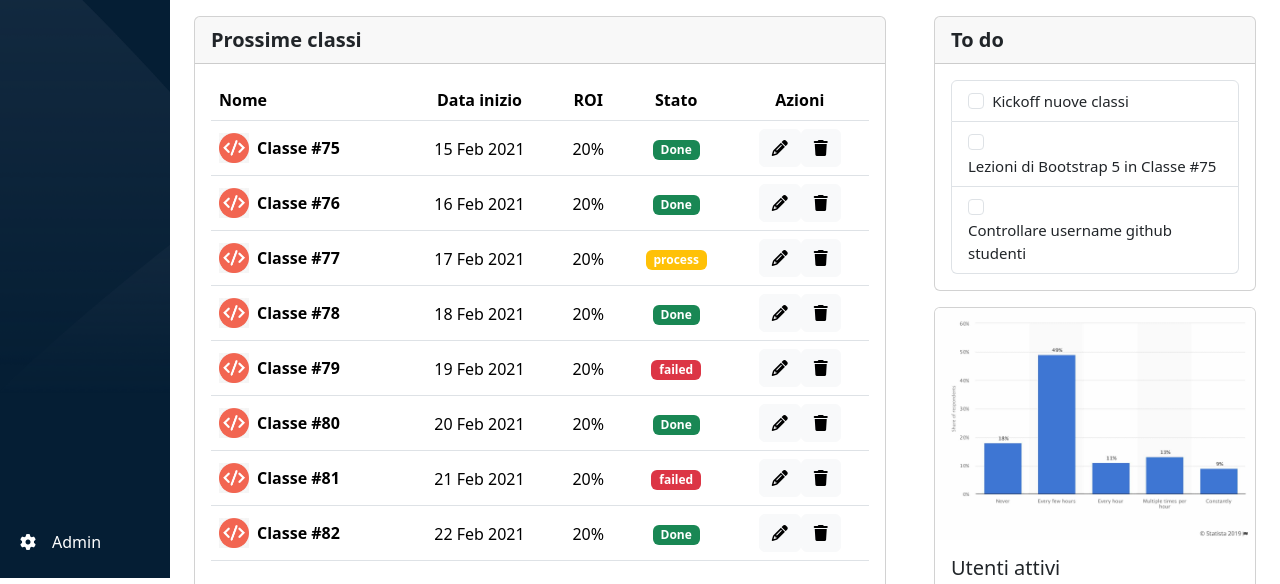
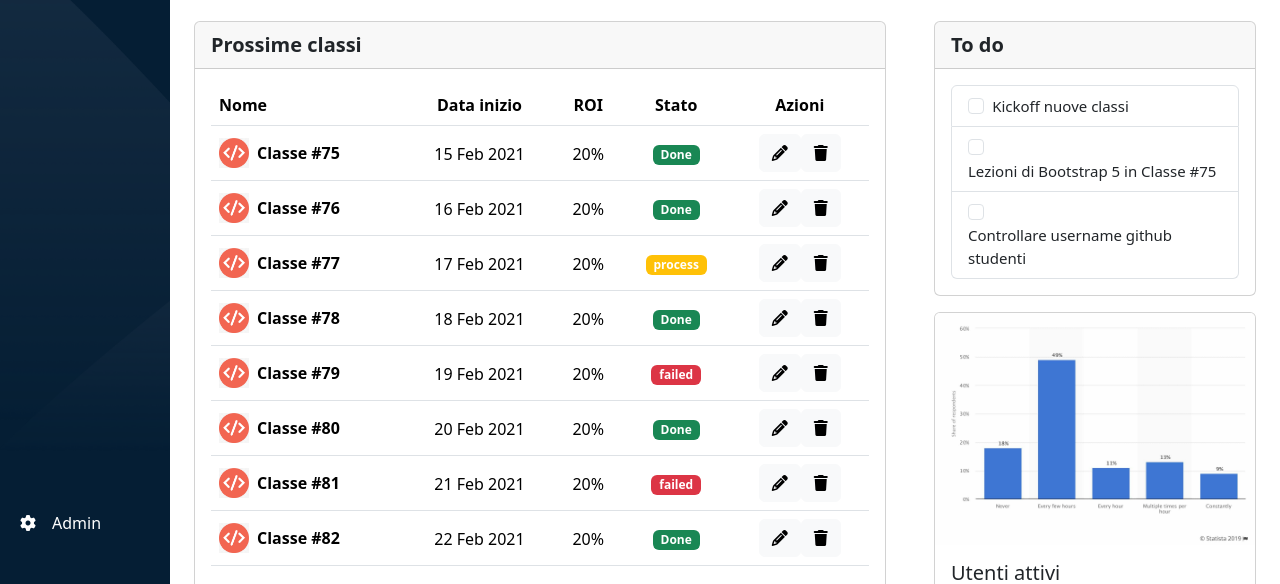
Before and after one commit to quintusdev/html-css-bootstrap-dashboard, a plain HTML site: page index.html in a window 1280 px wide. Shown: the part 216-800 px from the top of the page. Drawn offline with nearby package versions, Linux system fonts and the light colour scheme.

Commit message:
ES. COMPLETATO
tolta linea bianca sotto admin

```diff
--- a/css/style.css
+++ b/css/style.css
@@ -6,7 +6,7 @@
 
 .body {
     width: 100%;
-    height: 100vh;
+    height: 100%;
     background-color: lightgray;
     display: flex;
     flex-direction: column;
@@ -16,8 +16,8 @@
     width: 70px;
 }
 
-.mt-40 {
-    margin-top: 40px;
+.mt-45 {
+    margin-top: 45px;
 }
 
 .width-row{
@@ -26,7 +26,7 @@
     background-repeat: no-repeat;
     background-size: cover;
     width: 70px;
-    height: calc(100vh - 70px);
+    height: 100%;
     position: fixed;
 }
 
@@ -96,6 +96,11 @@
 
     .ul-sidebar li.p-2:hover {
         background-color: rgba(255, 255, 255, .25);
+    }
+
+    .admin {
+        height: 100px;
+        margin: 50px 0px;
     }
 
 /* FINE STYLE SIDEBAR */
--- a/index.html
+++ b/index.html
@@ -60,7 +60,7 @@
         <!-- MAIN -->
         <main>
             <div class="container-fluid">
-                <div class="row mt-40">
+                <div class="row mt-45">
                     <!-- INIZIO SIDEBAR -->
                     <div class="col-200">
                         <div class="row width-row d-flex justify-content-between flex-column">
@@ -71,7 +71,7 @@
                                     <li class="p-2"><i class="fa-solid fa-signal" style="color: #ffffff;"></i><span class="ps-3 d-none d-lg-inline">Signals</span></li>
                                 </ul>
                             </div>
-                            <div class="col-12 ">
+                            <div class="col-12 admin">
                                 <ul class="ul-sidebar">
                                     <li class="p-2"><i class="fa-solid fa-gear" style="color: #ffffff;"></i><span class="ps-3 d-none d-lg-inline">Admin</span></li>
                                 </ul>
```
